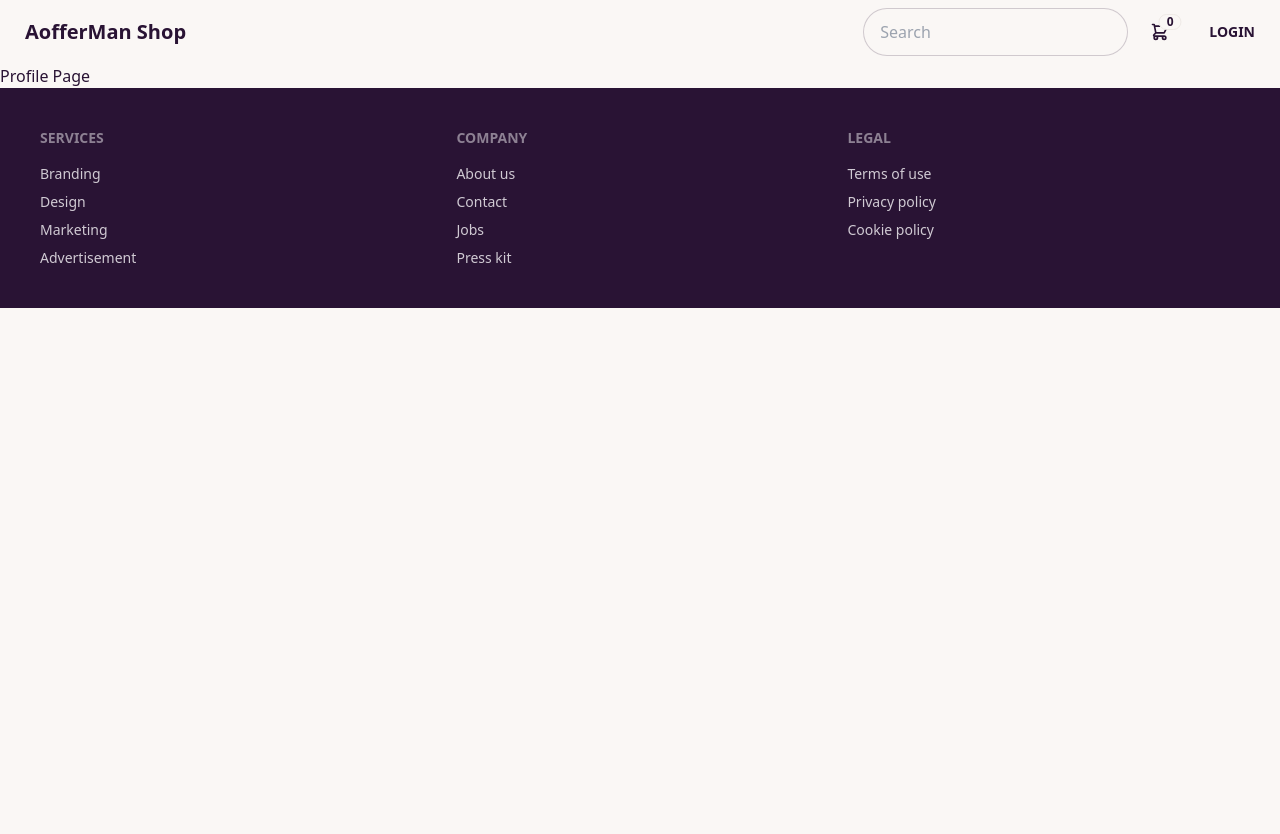
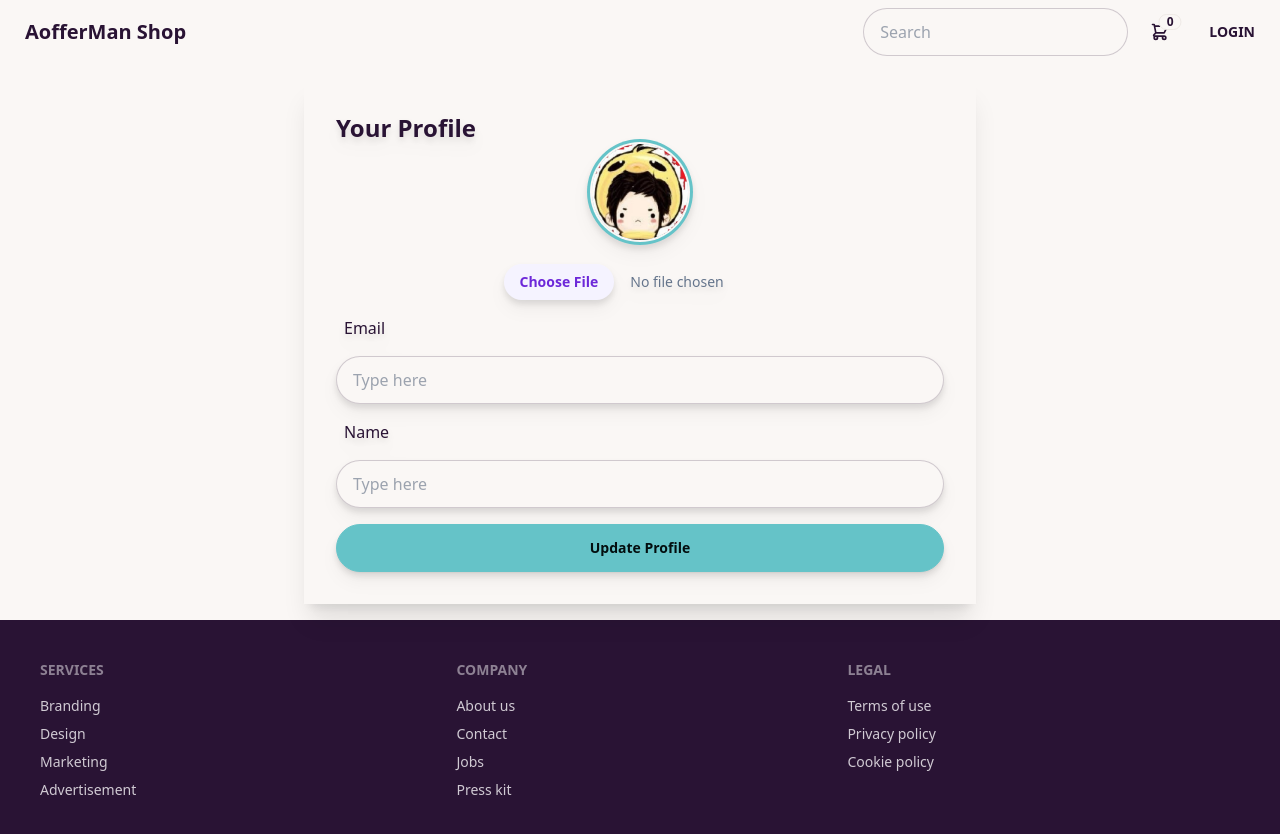
Before and after one commit to aofpichetchai96/vue3-tailwind-easy-ecommerce, a Vue app: page /profile in a window 1280 px wide. Shown: the top 834 px of the page. Before the commit the page ends 800 px from the top, so only its background shows below. Built offline with nearby package versions, Linux system fonts and the light colour scheme.

Commit message:
Update Feature View Profile

```diff
--- a/src/layouts/UserLayout.vue
+++ b/src/layouts/UserLayout.vue
@@ -1,5 +1,5 @@
 <script setup>
-import { ref , onMounted} from 'vue';
+import { ref , onMounted, reactive} from 'vue';
 import { RouterLink, useRouter } from "vue-router";
 
 import { useCartStore } from "@/stores/user/cart";
@@ -9,21 +9,31 @@ const isLoggedIn = ref(false);
 const searchText = ref('');
 const cartStore = useCartStore();
 
+const imageUrl = ref('../../public/aofferman-icon.png');
+
+
 onMounted(() => {
     if(localStorage.getItem('isLoggedIn')){
         isLoggedIn.value = true;
+    }
+    if(localStorage.getItem('user-profile')){
+      let imglocal = JSON.parse(localStorage.getItem('user-profile'))
+      imageUrl.value =  imglocal.imageUrl;
     }
 });
 
 const login = () => {
     isLoggedIn.value = true;
     localStorage.setItem('isLoggedIn',true);
+    if(localStorage.getItem('user-profile')){
+      let imglocal = JSON.parse(localStorage.getItem('user-profile'))
+      imageUrl.value =  imglocal.imageUrl;
+    }
 }
-const logout = () => {
+const logout = async () => {
     isLoggedIn.value = false;
-    localStorage.removeItem('isLoggedIn');
-    localStorage.removeItem('cart-data');
-    localStorage.removeItem('order-data');
+    localStorage.clear();
+    await router.push({name: 'home'})
     window.location.reload();
 }
 
@@ -104,7 +114,7 @@ const handleSearch = (event) => {
             <div class="w-10 rounded-full">
               <img
                 alt="Tailwind CSS Navbar component"
-                src="../../public/aofferman-icon.png"
+                :src="imageUrl"
               />
             </div>
           </div>
--- a/src/stores/user/product.js
+++ b/src/stores/user/product.js
@@ -34,6 +34,8 @@ export const useProductStore = defineStore("product", {
   }),
   actions: {
     filterProducts(searchText) {
+      // const lowersearchText = searchText.toLowerCase();
+      // const productNameText = product.name.toLowerCase()
       return this.list.filter((product) => product.name.includes(searchText));
     },
   },
--- a/src/views/user/ProfileView.vue
+++ b/src/views/user/ProfileView.vue
@@ -1,6 +1,87 @@
 <script setup>
-import UserLayout from "@/layouts/UserLayout.vue";
+  import { ref ,reactive, onMounted } from "vue";
+  import UserLayout from "@/layouts/UserLayout.vue";
+
+  const userForm =[
+    {name: 'Email', field: 'email'},
+    {name: 'Name', field: 'name'}
+  ];
+
+  const userData = reactive({
+    imageUrl: '../../../public/aofferman-icon.png',
+    email: '',
+    name: ''
+  });
+
+  onMounted(() => {
+    const savedUserProfile = localStorage.getItem('user-profile');
+    if (savedUserProfile) {
+      const userProfile = JSON.parse(savedUserProfile);
+      userData.imageUrl = userProfile.imageUrl;
+      userData.email = userProfile.email;
+      userData.name = userProfile.name;
+    }
+  });
+
+  const handleFileChange = (event) => {
+    const file = event.target.files[0]
+
+    if (file) {
+      const reader = new FileReader()
+      reader.onload = (e) => {
+        userData.imageUrl = e.target.result
+      }
+      reader.readAsDataURL(file)
+    }
+  }
+
+  const updateProfile = async () => {
+    await localStorage.setItem('user-profile', JSON.stringify(userData));
+    const checkUserProfile = await localStorage.getItem('user-profile');
+    if(checkUserProfile){
+      alert('Success Update Profile');
+      window.location.reload();
+    }
+  }
+
 </script>
+
 <template>
-  <UserLayout> Profile Page</UserLayout>
+  <UserLayout>
+    <div class="max-w-2xl mx-auto boder border-base-200 shadow-xl p-8 my-4 drop-shadow-lg">
+      <div class="font-bold text-2xl">Your Profile</div>
+
+      <div class="flex flex-col items-center">
+
+        <div class="avatar">
+            <div class="w-24 rounded-full ring ring-primary ring-offset-base-100 ring-offset-2">
+              <img  :src="userData.imageUrl" />
+            </div>
+        </div>
+        <label class="block">
+          <input type="file"  @change="handleFileChange" class="cursor-pointer block w-full text-sm text-slate-500
+            file:mr-4 file:py-2 file:px-4
+            file:rounded-full file:border-0
+            file:text-sm file:font-semibold
+            file:bg-violet-50 file:text-violet-700
+            hover:file:bg-violet-100 mt-6
+          "/>
+      </label>
+        <div v-for="item in userForm" class="form-control w-full">
+          <label class="label">
+            <span class="label">{{ item.name }}</span>
+            <span class="label-text-alt"></span>
+          </label>
+          <input
+            type="text"
+            placeholder="Type here"
+            class="input input-bordered w-full"
+            v-model="userData[item.field]">
+          </input>
+        </div>
+
+        <button class="btn btn-primary w-full mt-4" @click="updateProfile">Update Profile</button>
+      </div>
+    </div>
+    </UserLayout>
 </template>
```
